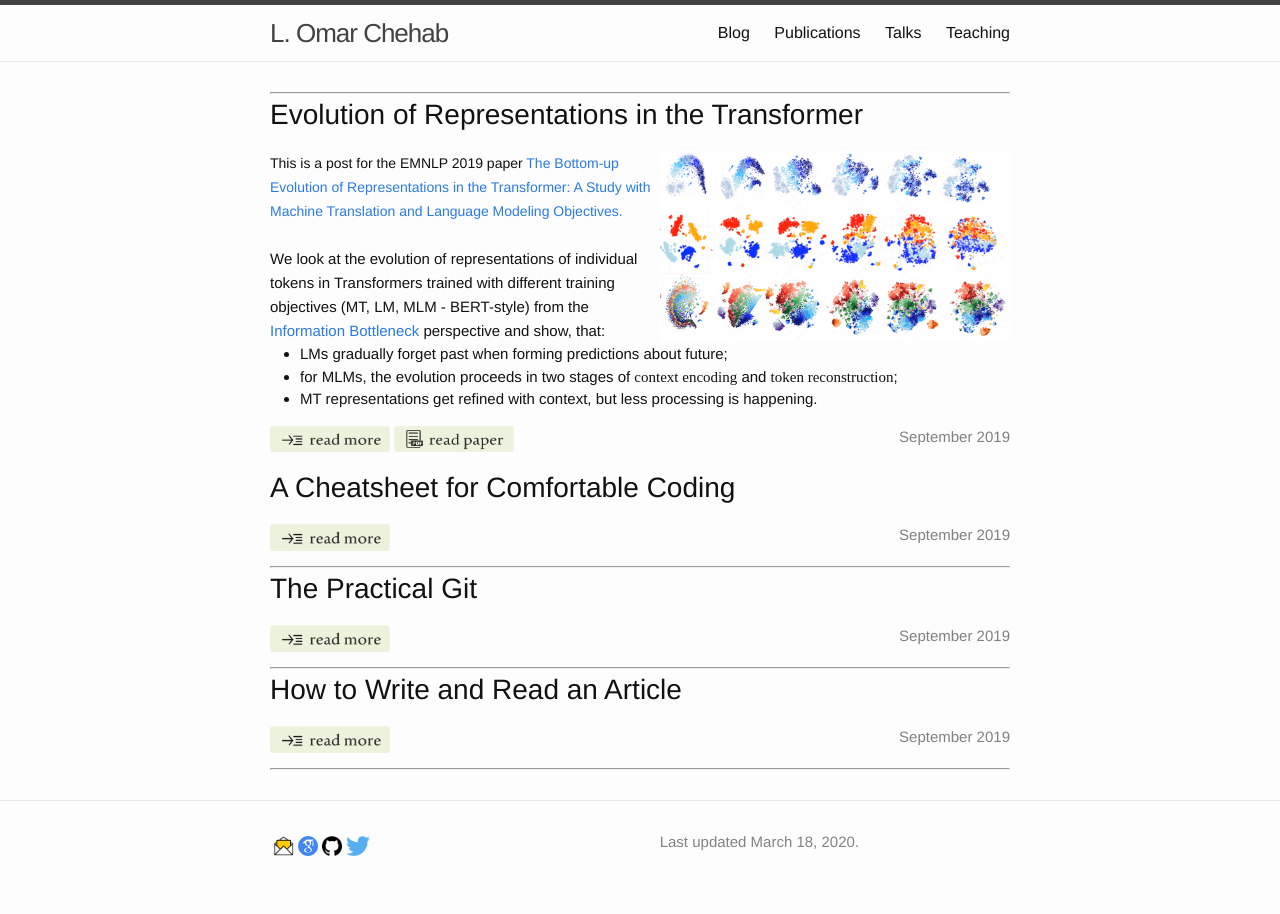
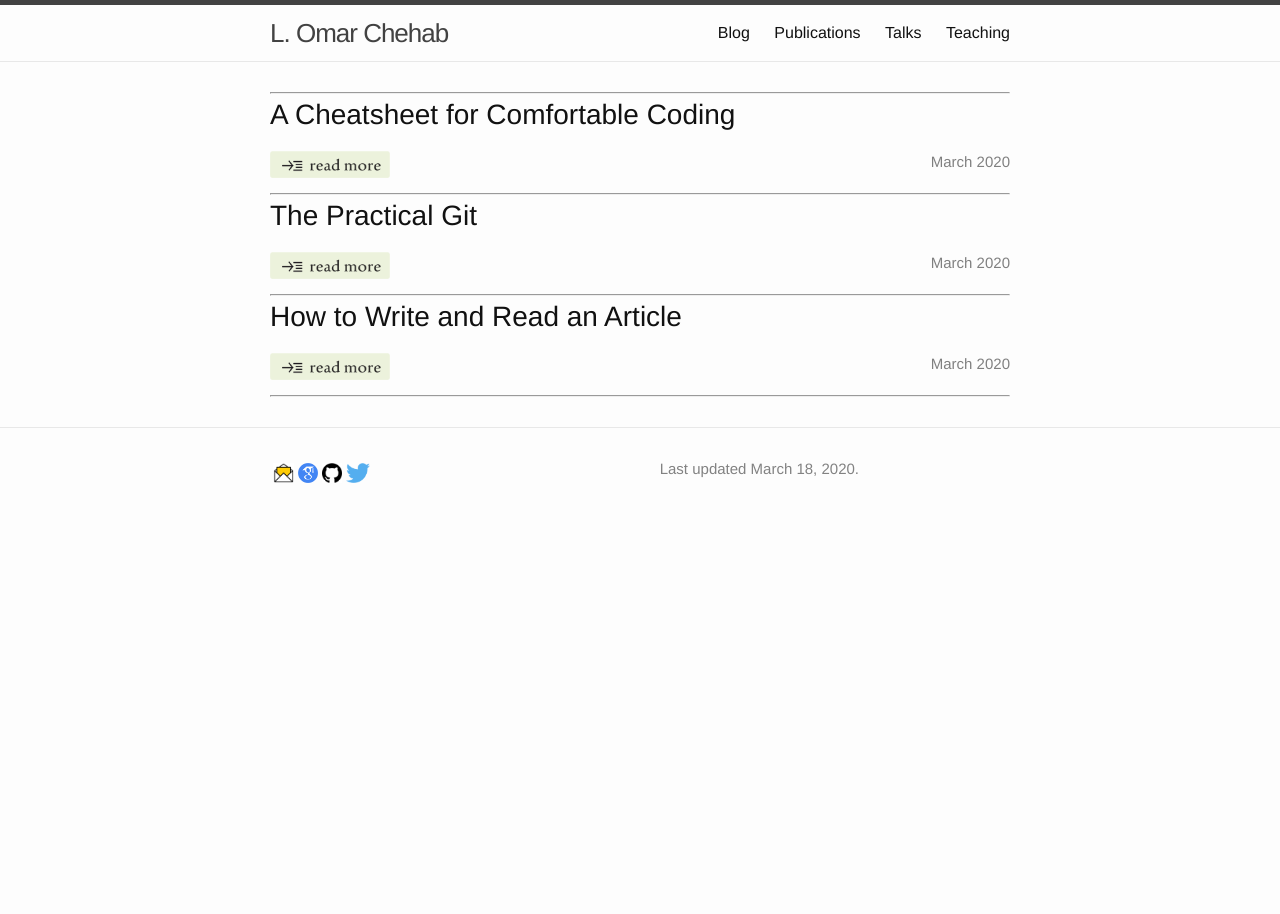
Before and after one commit to l-omar-chehab/l-omar-chehab.github.io, a Jekyll site: the page built from posts.html, in a window 1280 px wide. Built offline with Jekyll 4.4.1, drawn with Linux system fonts in a browser that asks for light colours.

Commit message:
Update posts.html

```diff
--- a/posts.html
+++ b/posts.html
@@ -7,8 +7,7 @@ order: 1
 
 <hr>
 
-
-<!-- <span style="color:darkblue;font-size:28px;">The Story of Heads </span> -->
+<!--
 <h1 style="font-size:28px;">Evolution of Representations in the Transformer</h1>
 
 
@@ -49,6 +48,8 @@ We look at the evolution of representations of individual tokens in Transformers
 <span style="font-size:15px; text-align: right; float: right; color:gray">September 2019</span>
 
 <p></p>
+-->
+
 
 <!-- <span style="color:darkblue;font-size:28px;">The Story of Heads </span> -->
 <h1 style="font-size:28px;">A Cheatsheet for Comfortable Coding</h1>
@@ -66,7 +67,7 @@ This is a post for coding comfortably: it recapitulates useful commands.
 
 <a class="pull-right" href="/posts/post_test.html" onMouseOver="document.readmore3.src='../resources/posts/buttons/button_read_more_push-min.png';" onMouseOut="document.readmore3.src='../resources/posts/buttons/button_read_more-min.png';">
 <img src="../resources/posts/buttons/button_read_more-min.png" name="readmore3" width=120px class="pull-right"></a>
-<span style="font-size:15px; text-align: right; float: right; color:gray">September 2019</span>
+<span style="font-size:15px; text-align: right; float: right; color:gray">March 2020</span>
 
 <p></p>
 
@@ -79,7 +80,7 @@ This is a post for coding comfortably: it recapitulates useful commands.
 
 <a class="pull-right" href="/posts/the_practical_git.html" onMouseOver="document.readmore3.src='../resources/posts/buttons/button_read_more_push-min.png';" onMouseOut="document.readmore3.src='../resources/posts/buttons/button_read_more-min.png';">
 <img src="../resources/posts/buttons/button_read_more-min.png" name="readmore3" width=120px class="pull-right"></a>
-<span style="font-size:15px; text-align: right; float: right; color:gray">September 2019</span>
+<span style="font-size:15px; text-align: right; float: right; color:gray">March 2020</span>
 
 <p></p>
 
@@ -92,7 +93,7 @@ This is a post for coding comfortably: it recapitulates useful commands.
 
 <a class="pull-right" href="/posts/write_read_article.html" onMouseOver="document.readmore3.src='../resources/posts/buttons/button_read_more_push-min.png';" onMouseOut="document.readmore3.src='../resources/posts/buttons/button_read_more-min.png';">
 <img src="../resources/posts/buttons/button_read_more-min.png" name="readmore3" width=120px class="pull-right"></a>
-<span style="font-size:15px; text-align: right; float: right; color:gray">September 2019</span>
+<span style="font-size:15px; text-align: right; float: right; color:gray">March 2020</span>
 
 <p></p>
 
```
